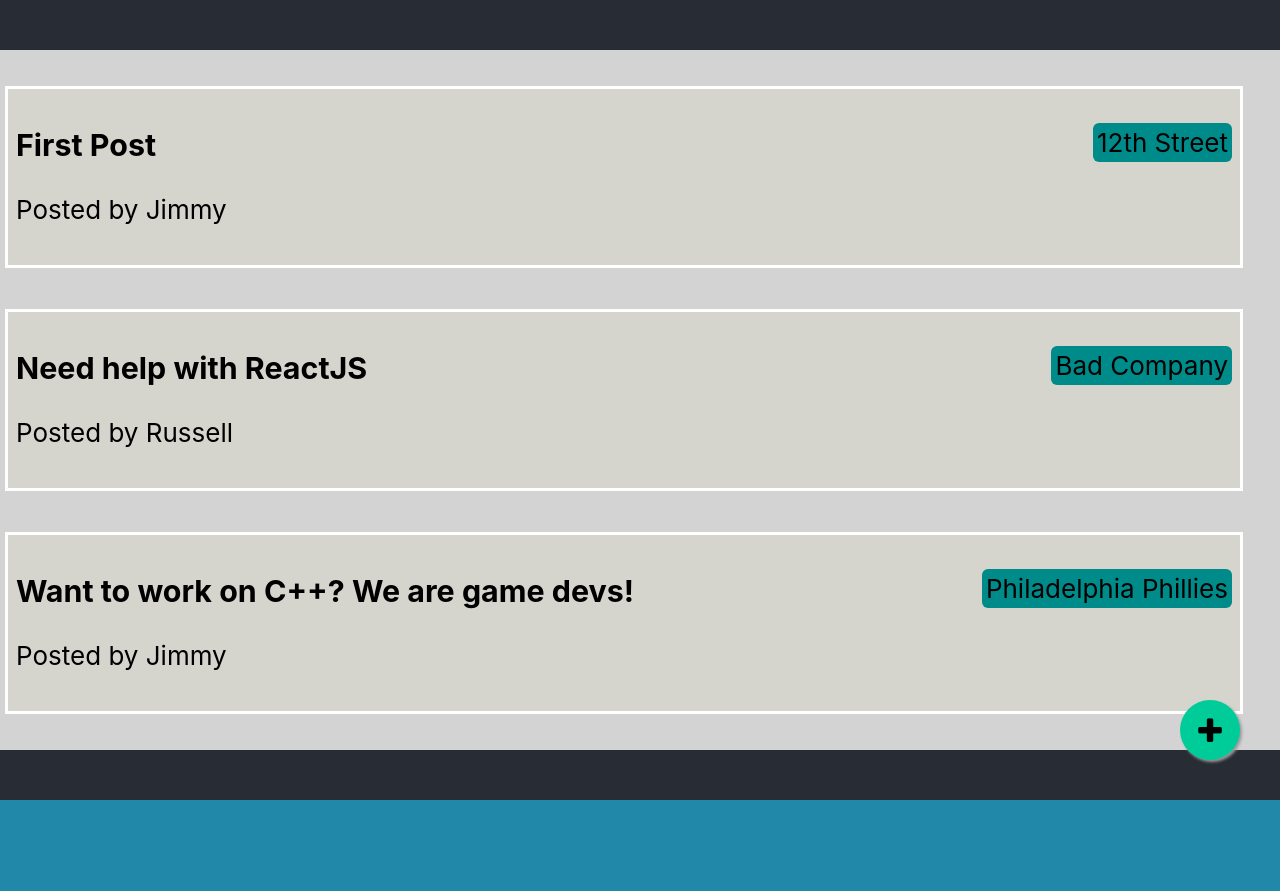
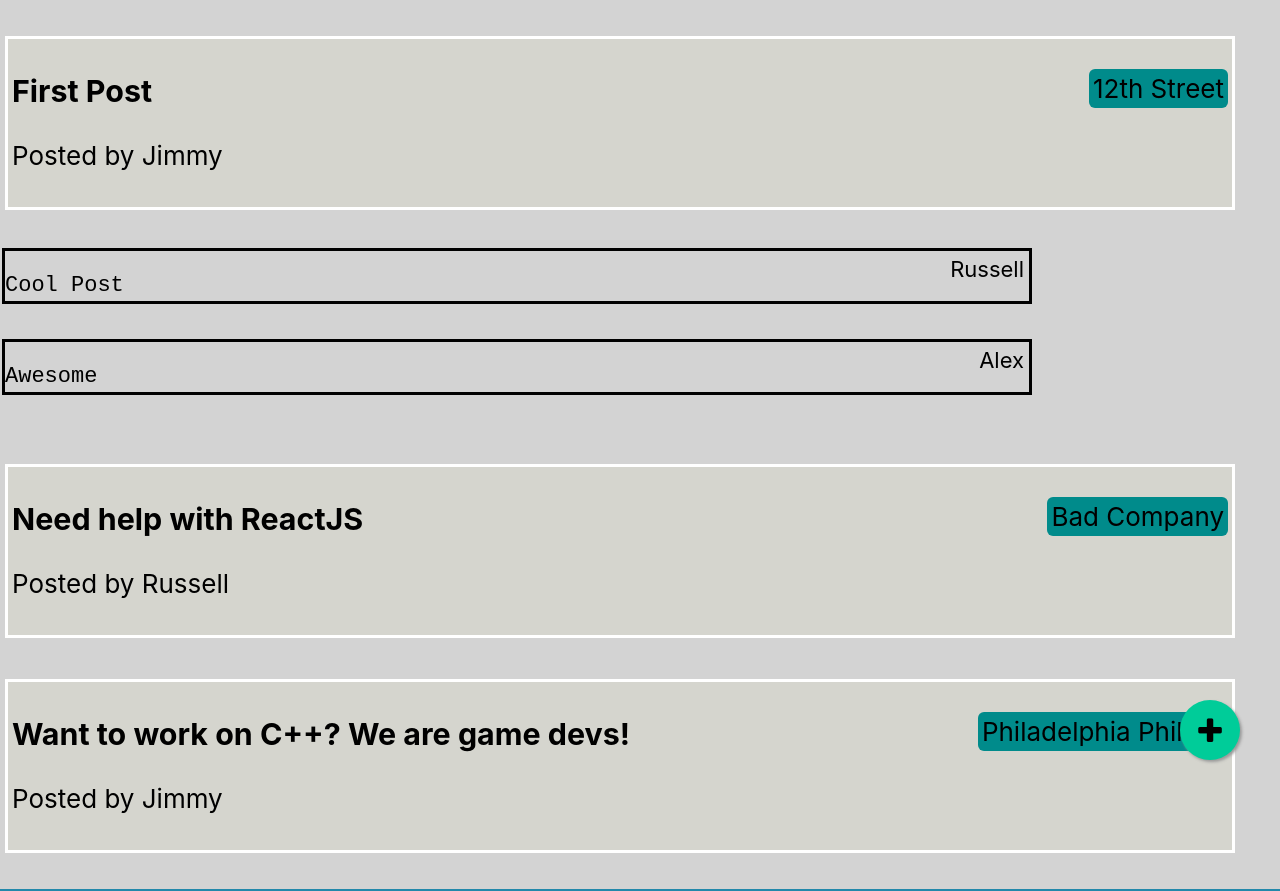
Before and after one commit to 12thStreetStudios/OwlHacks2020, a React (Create React App) app in the folder owlhacks2020/: page / in a window 1280 px wide. Both pictures are taken after a click on the button "Login As Guest". Before the commit the page ends 800 px from the top, so only its background shows below. Built offline with nearby package versions, Linux system fonts and the light colour scheme.

Commit message:
Worked on Posts

```diff
--- a/owlhacks2020/src/components/Post.js
+++ b/owlhacks2020/src/components/Post.js
@@ -27,7 +27,7 @@ class Post extends React.Component {
             {/* TODO: Add user href link*/}
             <p className="poster">Posted by <a>{this.props.poster}</a></p>
           </div>
-          {this.state.shown}
+          {this.state.comments}
         </div>
         );
     }
@@ -35,7 +35,7 @@ class Post extends React.Component {
 
 // Constructs a comment
 export function Comment(text, name) {
-  return <div className="comment"><p>{text}</p><h2 id="poster">{name}</h2></div>;
+  return <div className="comment"><pre>{text}</pre><div className="poster">{name}</div></div>;
 }
 
 export default Post;
--- a/owlhacks2020/src/components/Wall.js
+++ b/owlhacks2020/src/components/Wall.js
@@ -18,7 +18,6 @@ class Wall extends React.Component {
     const listPosts = this.state.posts.map((p, i) =>
       <li key={i}>
         {p}
-        {p.comments}
       </li>
      );
     return (
--- a/owlhacks2020/src/style/Post.css
+++ b/owlhacks2020/src/style/Post.css
@@ -2,7 +2,7 @@
     border: solid;
     width: 95%;
     margin: 5px;
-    padding: 8px;
+    padding: 4px;
     /*Pale Yellow*/
     background-color: rgb(215,215,204, 0.6);
     height: 10rem;
@@ -49,9 +49,31 @@
 }
 
 .comment {
-  text-align: left;
   width: 80%;
   border: solid;
   height: 50px;
-  display: block;
+  margin: 2px;
+  color: black;
+  display: flex;
+  font-size: 22px;
 }
+
+.comment .poster {
+  text-align: right;
+  flex: 1;
+  height: 40%;
+  margin: 5px;
+}
+
+.comment p {
+  margin: 10px;
+  color: black;
+  text-align: left;
+  vertical-align: middle;
+  height: 30%;
+}
+
+li {
+  margin: 0px 0px -20px 0px;
+  padding: 2px;
+}
```
